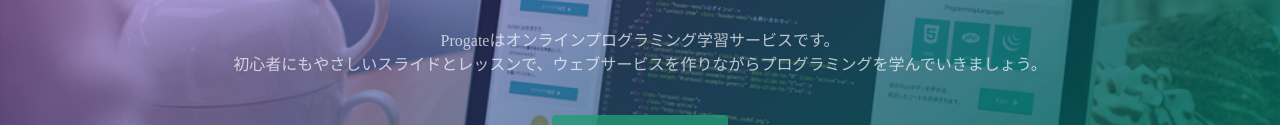
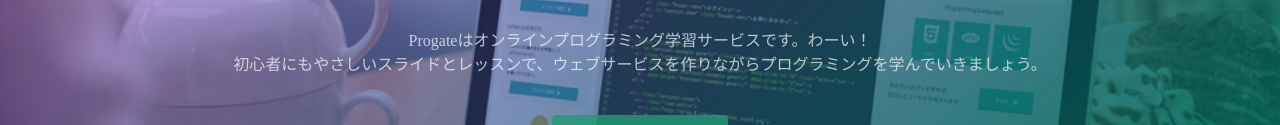
Before and after one commit to cm6ra/cm6ra.github.io, a plain HTML site: page index.html in a window 1280 px wide. Shown: the part 317-442 px from the top of the page. Drawn offline with Linux system fonts and the light colour scheme.

Commit message:
Update index.html

```diff
--- a/index.html
+++ b/index.html
@@ -24,7 +24,7 @@
   <div class="top-wrapper">
     <div class="container">
       <h1>LEARN TO CODE.<br>LEARN TO BE CREATIVE.</h1>
-      <p>Progateはオンラインプログラミング学習サービスです。<br>初心者にもやさしいスライドとレッスンで、ウェブサービスを作りながらプログラミングを学んでいきましょう。</p>
+      <p>Progateはオンラインプログラミング学習サービスです。わーい！<br>初心者にもやさしいスライドとレッスンで、ウェブサービスを作りながらプログラミングを学んでいきましょう。</p>
       <div class="btn-wrapper">
         <a href="#" class="btn signup">新規登録はこちら</a>
         <p>or</p>
```
